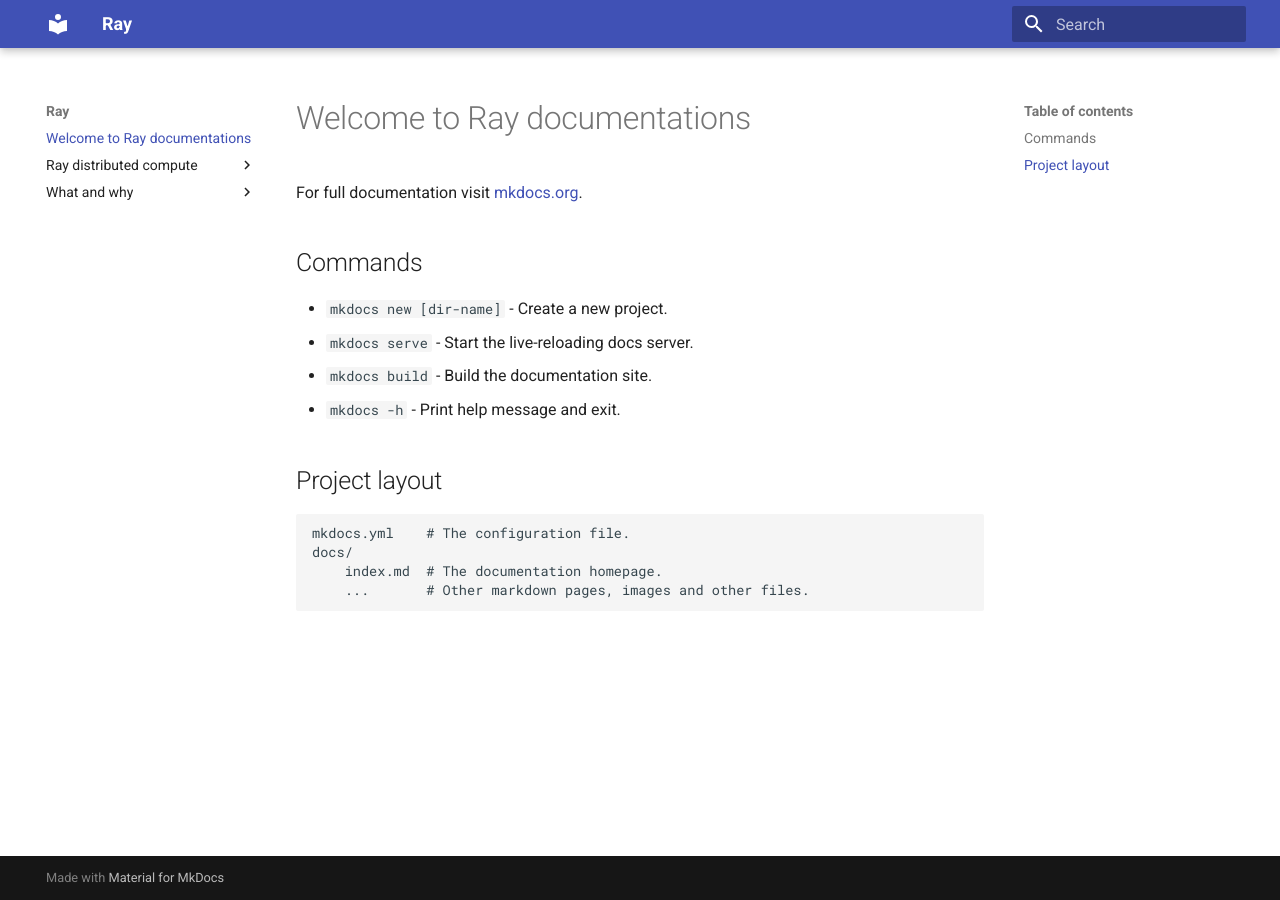
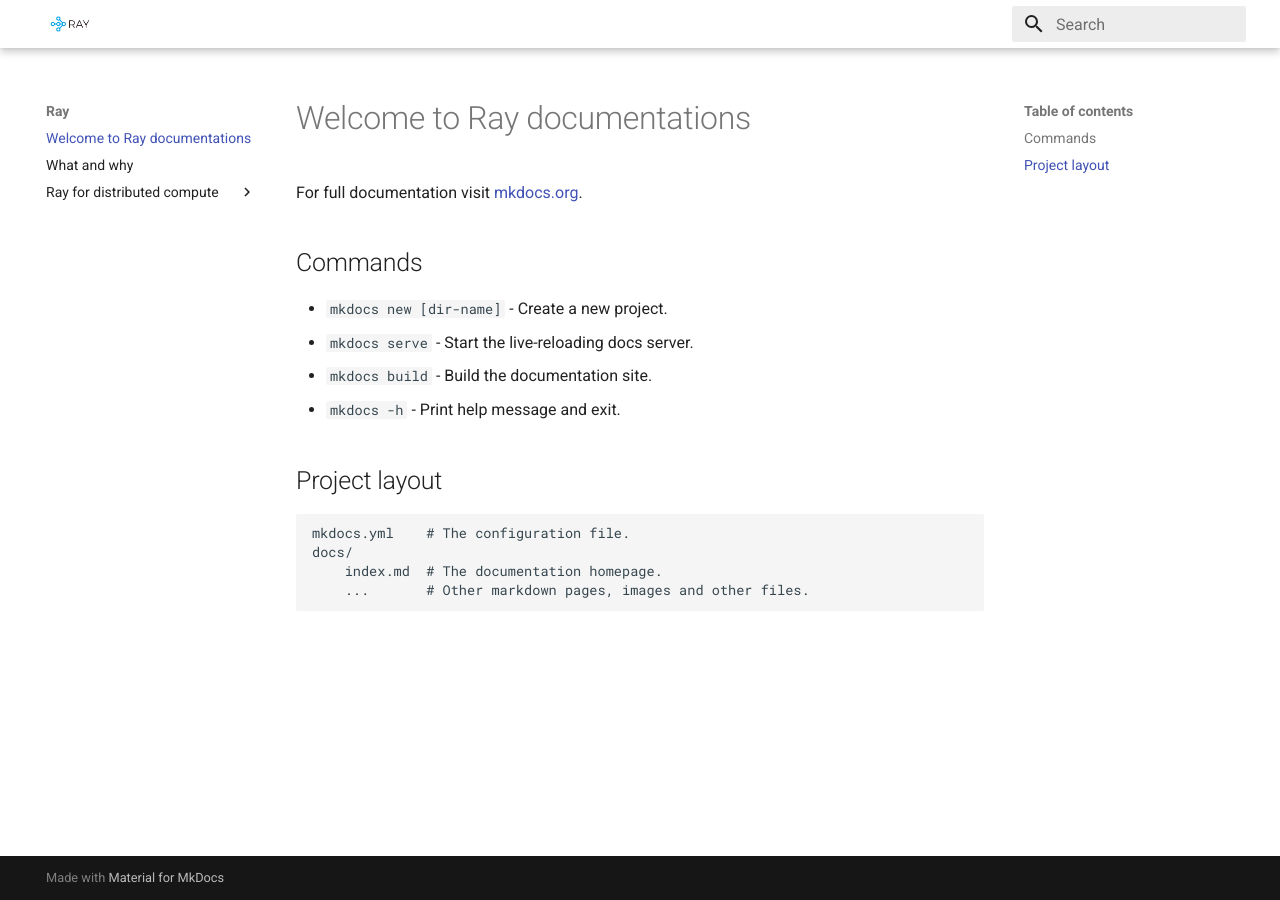
Before and after one commit to ray-project/q4-2021-docs-hackathon, an MkDocs documentation site: the page built from docs/index.md, in a window 1280 px wide. Built offline with MkDocs 1.6.1 and Material for MkDocs 9.7.7, drawn with Linux system fonts in a browser that asks for light colours.

Commit message:
update nav, favicon, logo, header bg color. Ignore .DS_Store

```diff
--- /dev/null
+++ b/docs/stylesheets/extra.css
@@ -0,0 +1,8 @@
+.md-header__button.md-logo :where(img,svg) {
+    height: 2.5rem;
+    width: auto;
+}
+
+.md-header__ellipsis{
+    display:none;
+}
--- a/mkdocs.yml
+++ b/mkdocs.yml
@@ -1,3 +1,15 @@
 site_name: Ray
 theme:
   name: material
+  logo: 'images/ray_logo.png'
+  favicon: 'images/favicon.ico'
+  palette:
+    primary: white
+extra_css:
+    - stylesheets/extra.css
+nav:
+    - 'Welcome to Ray documentations': index.md
+    - 'What and why': what-and-why/what-and-why-ray.md
+    - 'Ray for distributed compute':
+      - 'Getting started': ray-distributed-compute/getting_started.md
+      - 'Key concepts': ray-distributed-compute/key_concepts.md
```
Also changed, not shown: docs/images/favicon.ico (added), docs/images/ray_logo.png (added), 1 other file.
